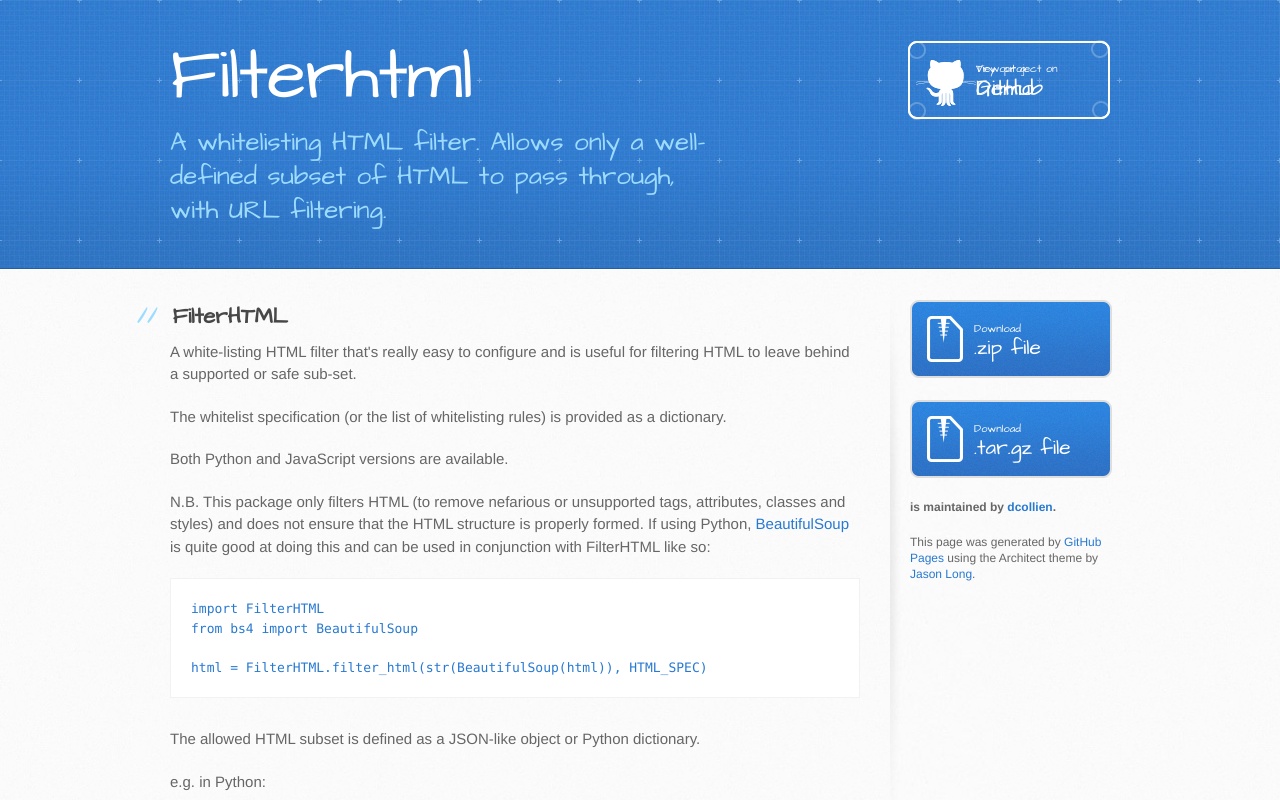
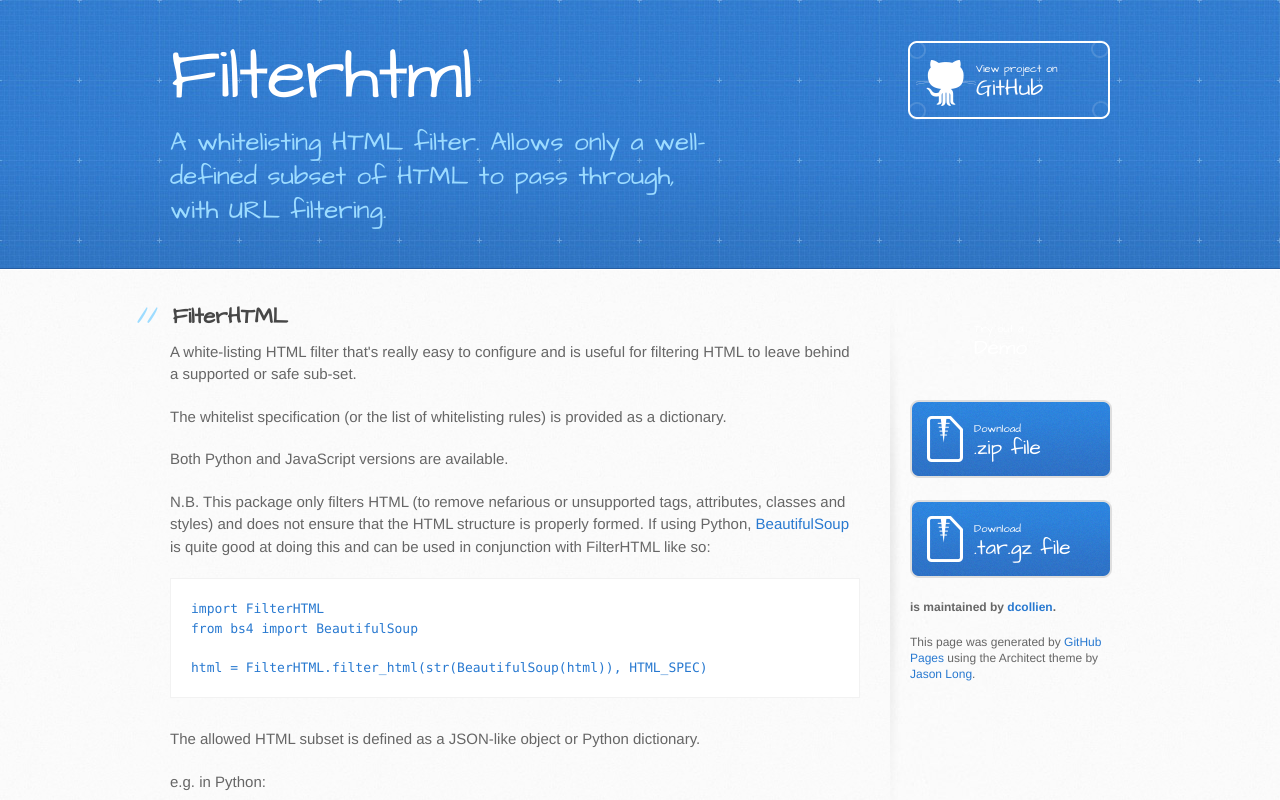
Before and after one commit to dcollien/FilterHTML, a plain HTML site: page index.html in a window 1280 px wide. Shown: the top 800 px of the page. Drawn offline with Linux system fonts and the light colour scheme.

Commit message:
put demo button elsewhere

```diff
--- a/index.html
+++ b/index.html
@@ -22,7 +22,6 @@
         <h1>Filterhtml</h1>
         <h2>A whitelisting HTML filter. Allows only a well-defined subset of HTML to pass through, with URL filtering.</h2>
         <a href="https://github.com/dcollien/FilterHTML" class="button"><small>View project on</small>GitHub</a>
-        <a href="https://github.com/dcollien/FilterHTML/demo.html" class="button"><small>Try out a</small>Demo</a>
       </div>
     </header>
 
@@ -138,6 +137,7 @@ spec = {
         </section>
 
         <aside id="sidebar">
+          <a href="/FilterHTML/demo.html" class="button demo"><small>Try out a</small>Demo</a>
           <a href="https://github.com/dcollien/FilterHTML/zipball/master" class="button">
             <small>Download</small>
             .zip file
--- a/stylesheets/stylesheet.css
+++ b/stylesheets/stylesheet.css
@@ -117,6 +117,10 @@ aside#sidebar {
   background: transparent url(../images/sidebar-bg.jpg) 0 0 no-repeat;
   font-size: 12px;
   line-height: 1.3;
+}
+
+aside#sidebar .demo {
+  background: none;
 }
 
 aside#sidebar p.repo-owner,
```
